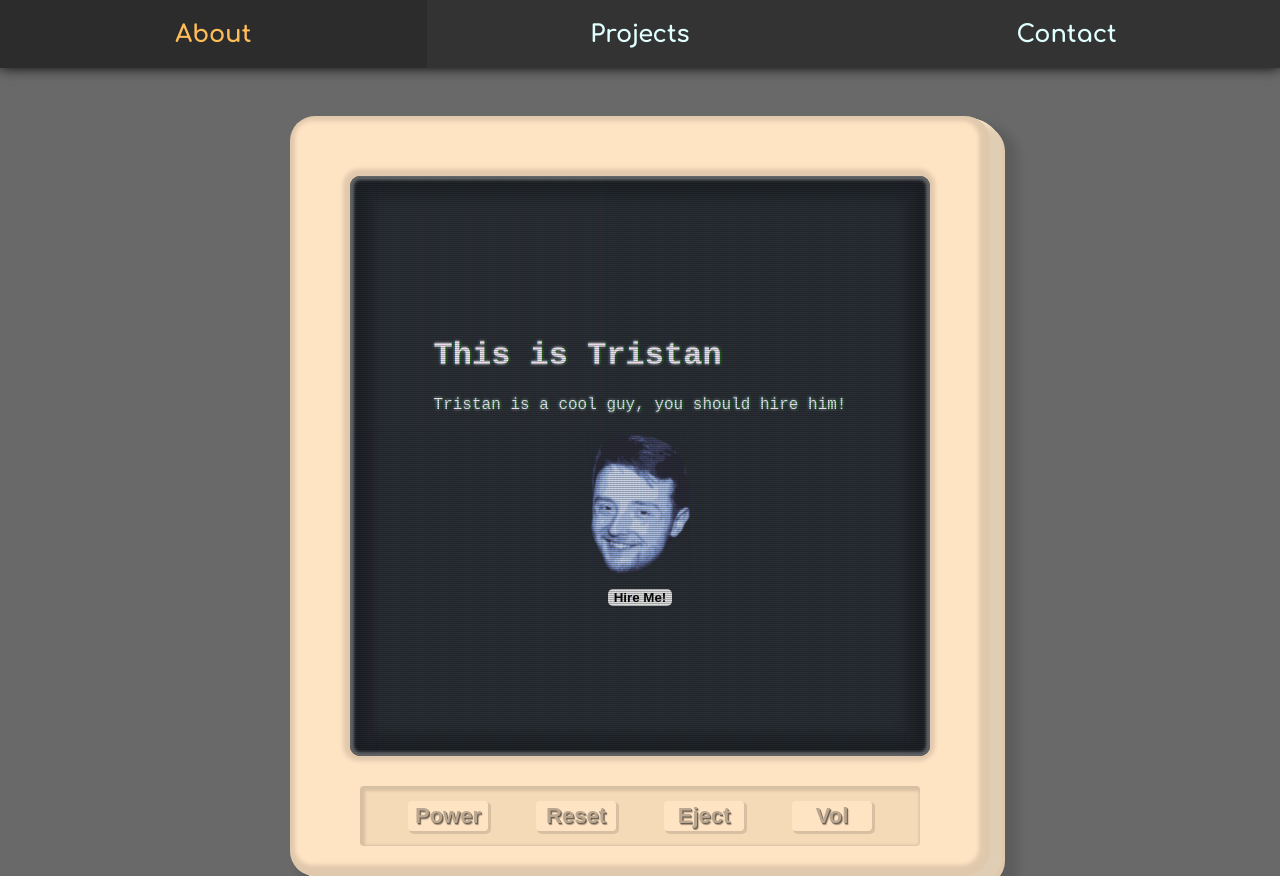
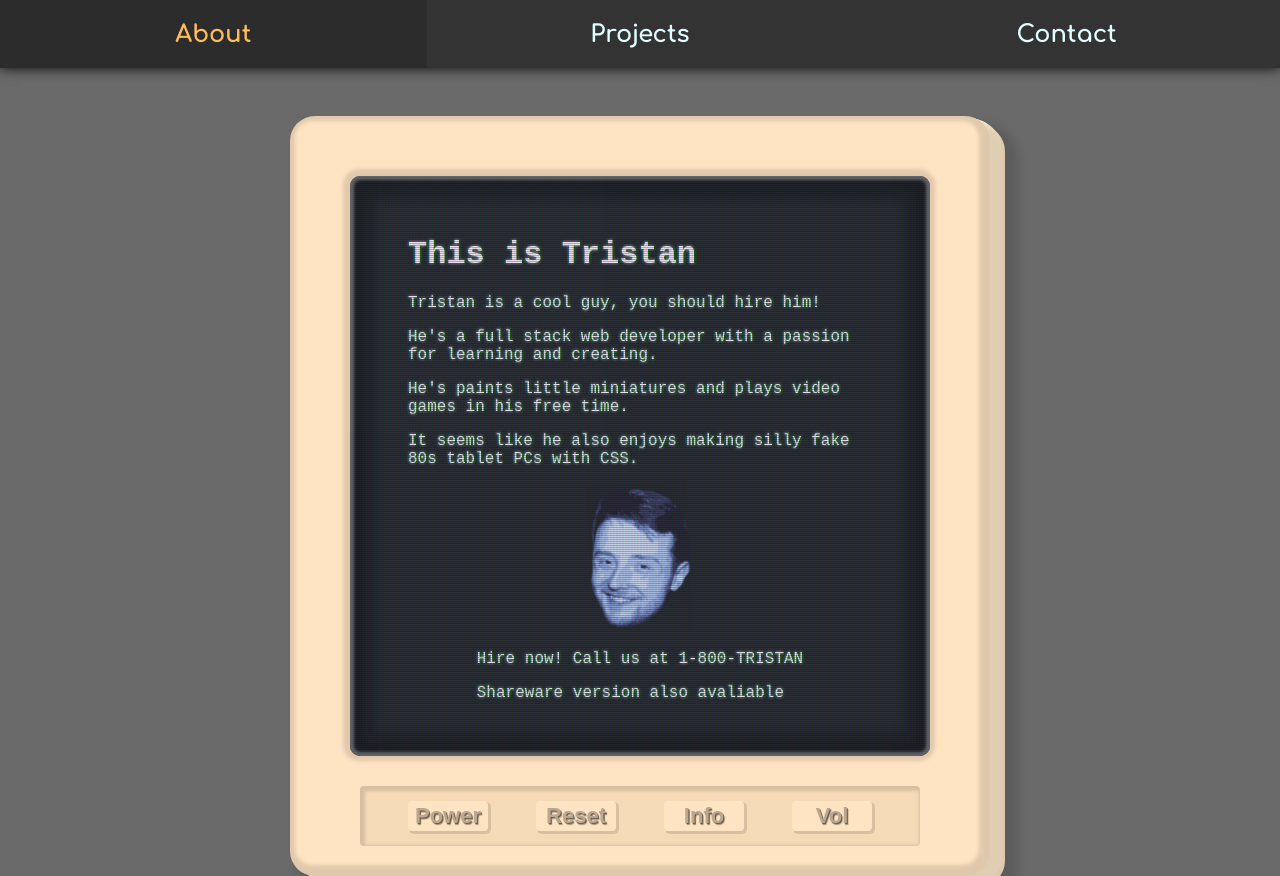
Before and after one commit to TrisRosco/portfolio, a React (Create React App) app in the folder pf/: page /crt in a window 1280 px wide. Built offline with nearby package versions, Linux system fonts and the light colour scheme; a web font is replaced by a local one.

Commit message:
More flavour text added to CRT

```diff
--- a/pf/src/components/crtOuter/index.js
+++ b/pf/src/components/crtOuter/index.js
@@ -19,7 +19,7 @@ const CrtOuter = () => {
         <div className="button-container">
         <button className="control-button" onClick={playGreeting}>Power</button>
         <button className="control-button">Reset</button>
-        <button className="control-button">Eject</button>
+        <button className="control-button">Info</button>
         <button className="control-button">Vol</button>
         </div>
         </div>
--- a/pf/src/components/crtScreen/index.js
+++ b/pf/src/components/crtScreen/index.js
@@ -9,16 +9,29 @@ const CrtScreen = () => {
         <div className="crtScreen__content--text">
           <h1>This is Tristan</h1>
           <p>Tristan is a cool guy, you should hire him!</p>
+          <p>
+            He's a full stack web developer with a passion for learning and
+            creating.
+          </p>
+          <p>
+            He's paints little miniatures and plays video games in his free
+            time.
+          </p>
+          <p>
+            It seems like he also enjoys making silly fake 80s tablet PCs with
+            CSS.
+          </p>
         </div>
         <div className="crtScreen-image">
           <img id="my-face" src={face} alt="My stupid face" />
         </div>
-            <div id="screen-button-container">
-            <button id="hire-me-button">Hire Me!</button>
+        <div className="crtScreen__content--text">
+          <p>Hire now! Call us at 1-800-TRISTAN</p>
+          <p>Shareware version also avaliable</p>
         </div>
       </div>
     </div>
   );
-    }
+};
 
 export default CrtScreen;
```
Lines whose indentation alone changed are shown as unchanged.
